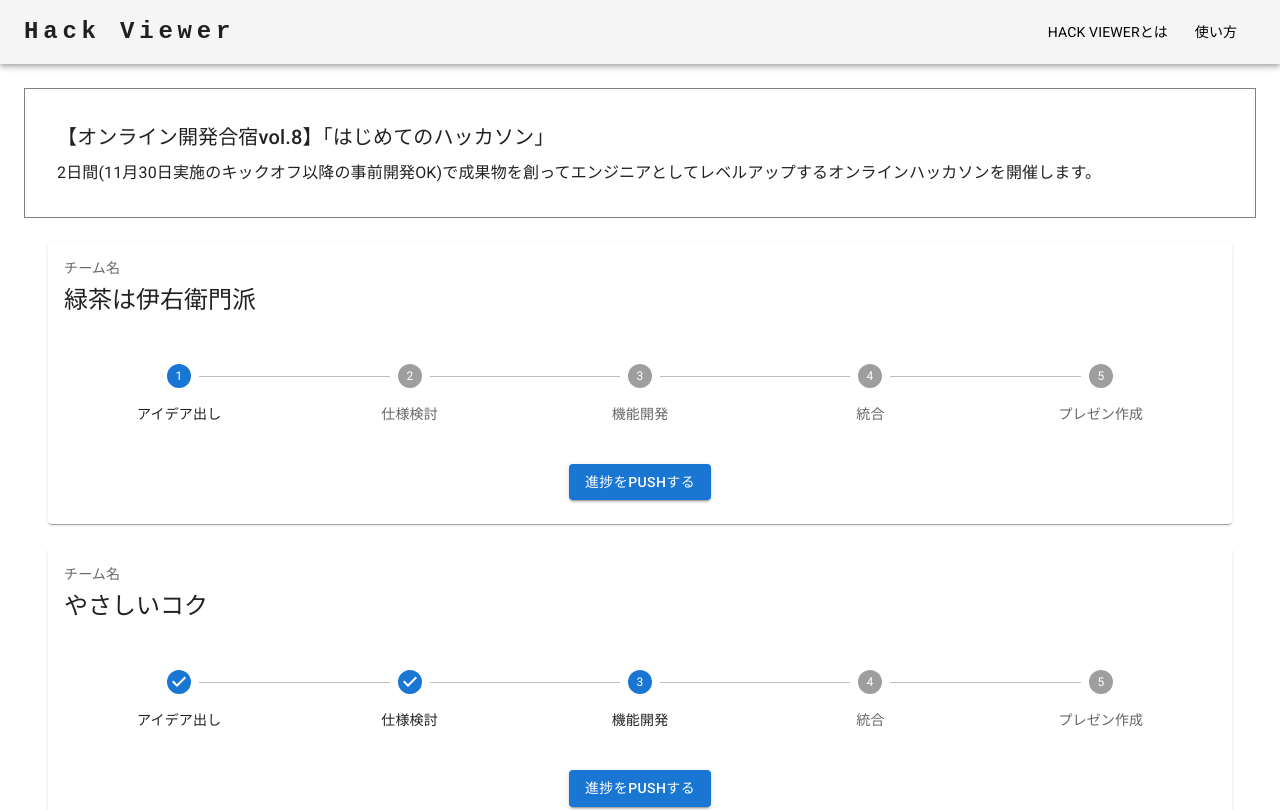
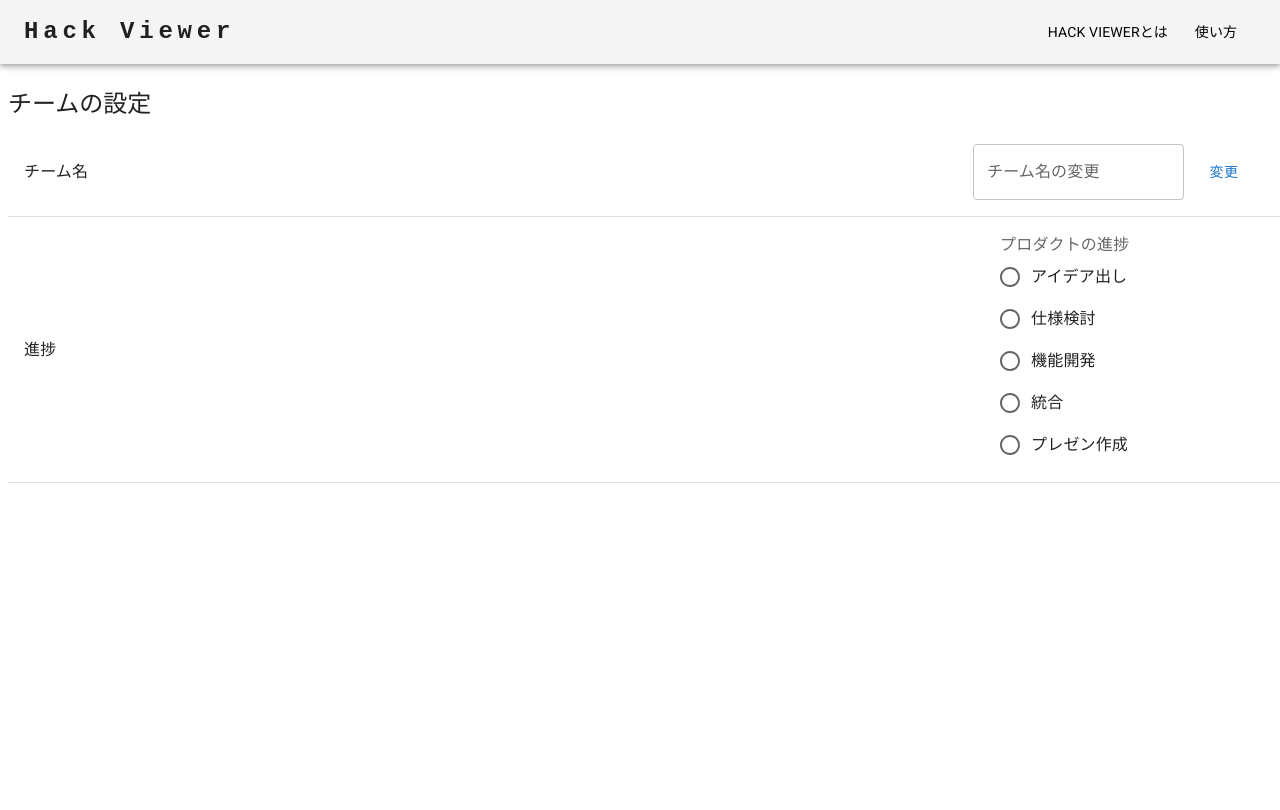
Before and after one commit to Yuma-Satake/reactLearning, a React (Create React App) app: page / in a window 1280 px wide. Shown: the top 810 px of the page. Built offline with nearby package versions, Linux system fonts and the light colour scheme.

Commit message:
12/9 12:48

```diff
--- a/package.json
+++ b/package.json
@@ -12,7 +12,6 @@
     "@testing-library/react": "^13.4.0",
     "@testing-library/user-event": "^13.5.0",
     "react": "^18.2.0",
-    "react-bootstrap": "^2.5.0",
     "react-dom": "^18.2.0",
     "react-scripts": "5.0.1",
     "web-vitals": "^2.1.4"
--- a/src/App.js
+++ b/src/App.js
@@ -4,15 +4,17 @@ import '@fontsource/roboto/500.css';
 import '@fontsource/roboto/700.css';
 import CssBaseline from '@mui/material/CssBaseline'
 
-// import HomePage from "./HomeConponents/HomePage.js";
-import EventPage from "./Components/EventConponents/EventPage.js";
+// import HomePage from "./Components/HomeConponents/HomePage.js";
+// import EventPage from "./Components/EventConponents/EventPage.js";
+import TeamSetPage from "./Components/TeamSetConponents/TeamSetPage.js";
 
 function App() {
   return (
     <>
       <CssBaseline></CssBaseline>
       {/* <HomePage></HomePage> */}
-      <EventPage></EventPage>
+      {/* <EventPage></EventPage> */}
+      <TeamSetPage></TeamSetPage>
     </>
   );
 };
--- a/src/Components/EventConponents/EventCard.js
+++ b/src/Components/EventConponents/EventCard.js
@@ -38,7 +38,7 @@ function EventCard() {
                 </Stepper>
             </Box>
             <CardActions>
-                <Button sx={{mx:'auto', mb:2}} variant='contained'>進捗をPUSHする</Button>
+                <Button sx={{mx:'auto',mb:1}} variant='contained'>進捗を進める</Button>
             </CardActions>
         </Card>
     ))}
--- a/src/Components/EventConponents/EventTitle.js
+++ b/src/Components/EventConponents/EventTitle.js
@@ -1,11 +1,7 @@
 import { Typography } from "@mui/material";
 import { Box } from "@mui/system";
 
-const eventData = {
-        "id" : 1,
-        "name" : "【オンライン開発合宿vol.8】「はじめてのハッカソン」",
-        "about" : "2日間(11月30日実施のキックオフ以降の事前開発OK)で成果物を創ってエンジニアとしてレベルアップするオンラインハッカソンを開催します。"
-    }
+import eventData from "./eventData.json";
 
 const MainTitle = () => {
     return(
--- a/src/Components/EventConponents/teamData.json
+++ b/src/Components/EventConponents/teamData.json
@@ -22,6 +22,6 @@
     {
         "id":"5",
         "teamname":"CDLE youth",
-        "progres":4
+        "progres":3
     }
 ]
--- a/src/Components/HomeConponents/HomePage.js
+++ b/src/Components/HomeConponents/HomePage.js
@@ -1,6 +1,6 @@
 import HomeTitle from "./HomeTitle"
 import HomeTextField from './HomeTextField.js'
-import MainAppBar from "../Components/AppBarConponents/MainAppBar";
+import MainAppBar from "../AppBarConponents/MainAppBar";
 
 const HomePage = () => {
     return(
--- a/src/Components/HomeConponents/HomeTitle.js
+++ b/src/Components/HomeConponents/HomeTitle.js
@@ -8,7 +8,7 @@ const HomeTitle = () => {
         display: 'flex',
         flexDirection: 'column',
         m:5,
-        mt:15,
+        mt:10,
         }}>
         <Typography variant="h2"component="h1" gutterBottom>
           ハッカソンは
--- /dev/null
+++ b/src/Components/TeamSetConponents/TeamSetBody.js
@@ -0,0 +1,42 @@
+import { Button, FormControl, FormControlLabel, List, ListItem, ListItemText, Radio, RadioGroup, TextField, Typography } from "@mui/material";
+import { Box } from "@mui/system";
+import FormLabel from '@mui/material/FormLabel';
+
+
+const TeamSetBody = () => {
+    return(
+        <>
+            <Box sx={{mt:3,ml:1}}>
+                <Typography variant="h5">チームの設定</Typography>
+                <List>
+                    <ListItem divider sx={{py:2}}>
+                        <ListItemText>
+                            <Typography variant="subtitle1">チーム名</Typography>
+                        </ListItemText>
+                        <TextField label="チーム名の変更" variant="outlined"></TextField>
+                        <Button sx={{mx:1}}>
+                            変更
+                        </Button>
+                    </ListItem>
+                    <ListItem divider  sx={{py:2}}>
+                        <ListItemText>
+                            <Typography variant="subtitle1">進捗</Typography>
+                        </ListItemText>
+                        <FormControl sx={{mr:15}}>
+                            <FormLabel>プロダクトの進捗</FormLabel>
+                            <RadioGroup>
+                                <FormControlLabel value="idea" control={<Radio />} label="アイデア出し"></FormControlLabel>
+                                <FormControlLabel value="specification" control={<Radio />} label="仕様検討"></FormControlLabel>
+                                <FormControlLabel value="function" control={<Radio />} label="機能開発"></FormControlLabel>
+                                <FormControlLabel value="integration" control={<Radio />} label="統合"></FormControlLabel>
+                                <FormControlLabel value="presentation" control={<Radio />} label="プレゼン作成"></FormControlLabel>
+                            </RadioGroup>
+                        </FormControl>
+                    </ListItem>
+                </List>
+            </Box>
+        </>
+    )
+}
+
+export default TeamSetBody;
--- /dev/null
+++ b/src/Components/TeamSetConponents/TeamSetPage.js
@@ -0,0 +1,13 @@
+import MainAppBar from "../AppBarConponents/MainAppBar";
+import TeamSetBody from "./TeamSetBody.js";
+
+const TeamSetPage = () => {
+    return(
+        <>
+            <MainAppBar></MainAppBar>
+            <TeamSetBody></TeamSetBody>
+        </>
+    )
+}
+
+export default TeamSetPage;
```
Also changed, not shown: 1 other file (tests, documents, lock files or other folders).
